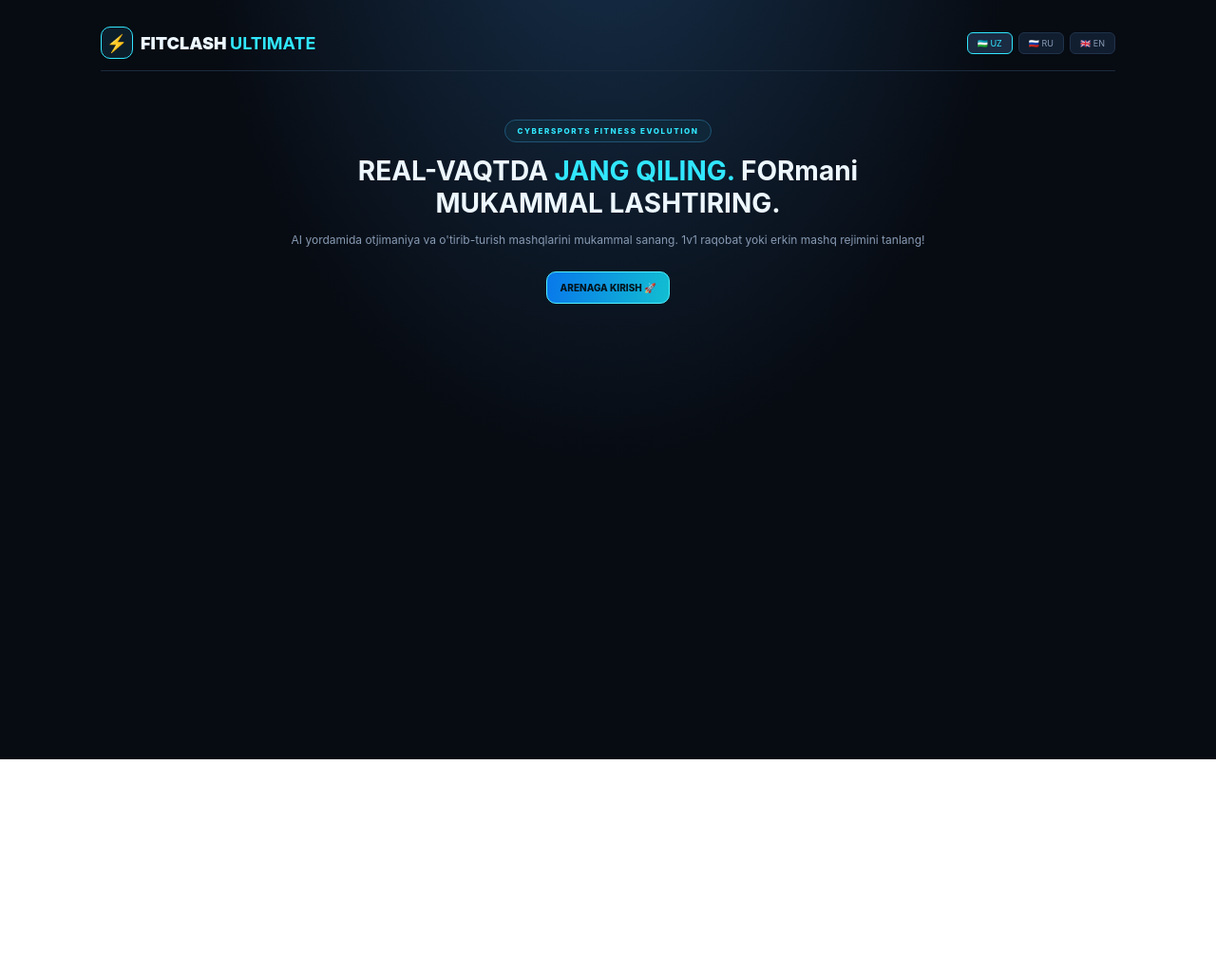
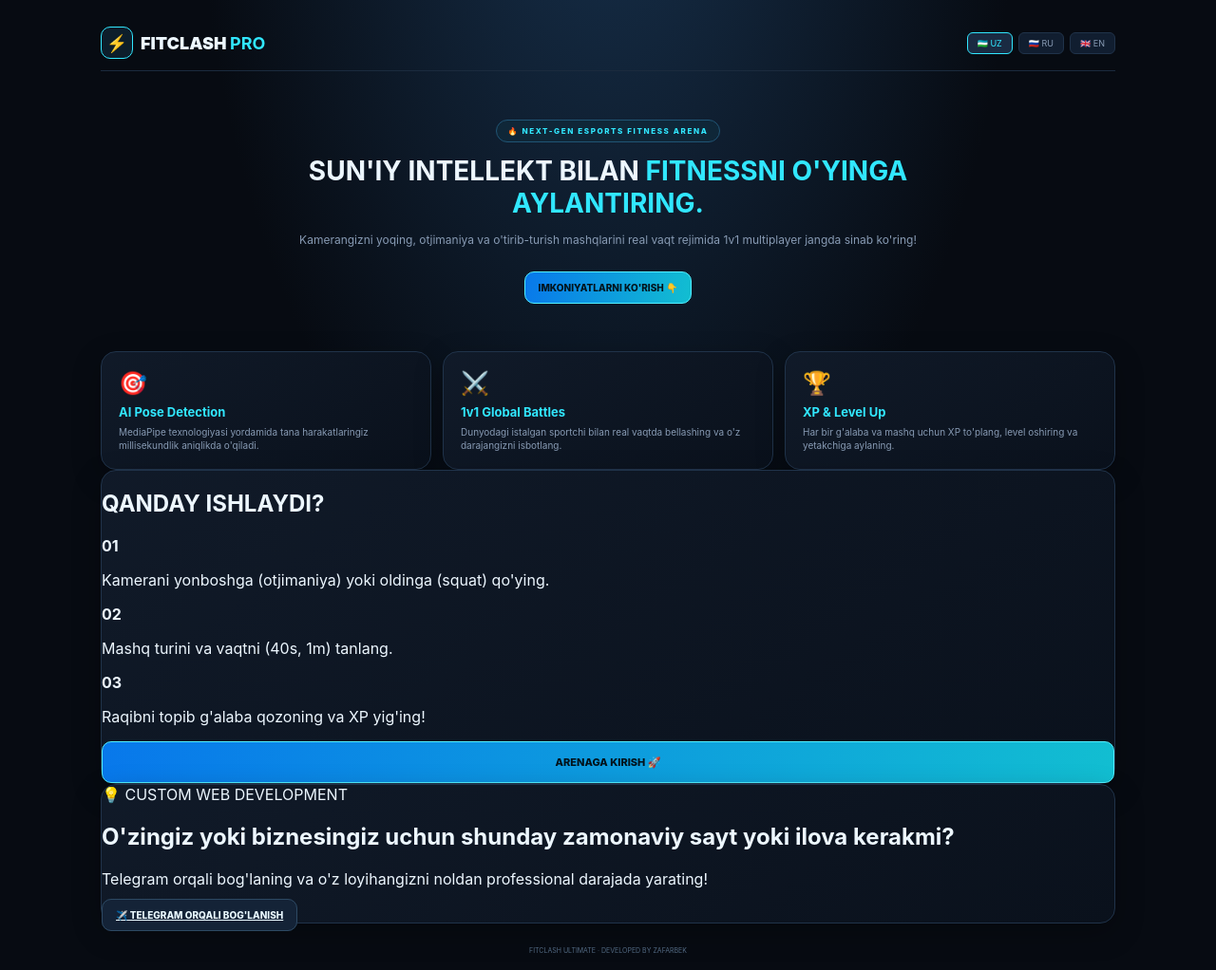
Before and after one commit to Zafarbekh/Fit-Clash-1v1, a website: page fitclash-1v1/public/index.html in a window 1280 px wide. Shown: the whole page at 95% size. Before the commit the page ends 800 px from the top, so only its background shows below. Drawn offline with nearby package versions, Linux system fonts and the light colour scheme; no server answers; a script that the page names is missing.

Commit message:
Update landing page content and structure

```diff
--- a/fitclash-1v1/public/index.html
+++ b/fitclash-1v1/public/index.html
@@ -13,10 +13,12 @@
 </head>
 <body>
 
-  <!-- ==================== 1. LANDING PAGE ==================== -->
+  <!-- ==================== 1. ULTRA-PRO LANDING PAGE (REKLAMA & BO'LIMLAR) ==================== -->
   <div id="landingPage" class="landing-container">
+
+    <!-- Navbar -->
     <nav class="landing-nav">
-      <div class="brand-logo"><span class="logo-icon">⚡</span><span>FITCLASH <b>ULTIMATE</b></span></div>
+      <div class="brand-logo"><span class="logo-icon">⚡</span><span>FITCLASH <b>PRO</b></span></div>
       <div class="lang-switch">
         <button class="lang-btn active" onclick="changeLanguage('uz')">🇺🇿 UZ</button>
         <button class="lang-btn" onclick="changeLanguage('ru')">🇷🇺 RU</button>
@@ -24,20 +26,65 @@
       </div>
     </nav>
 
+    <!-- 1-Bet: Hero (Asosiy Reklama) -->
     <header class="landing-hero">
-      <div class="hero-badge">CYBERSPORTS FITNESS EVOLUTION</div>
-      <h1 class="hero-title">REAL-VAQTDA <span>JANG QILING.</span> FORmani MUKAMMAL LASHTIRING.</h1>
-      <p class="hero-sub">AI yordamida otjimaniya va o'tirib-turish mashqlarini mukammal sanang. 1v1 raqobat yoki erkin mashq rejimini tanlang!</p>
-      <button class="btn primary hero-btn" id="openAuthBtn">ARENAGA KIRISH 🚀</button>
+      <div class="hero-badge">🔥 NEXT-GEN ESPORTS FITNESS ARENA</div>
+      <h1 class="hero-title">SUN'IY INTELLEKT BILAN <span>FITNESSNI O'YINGA AYLANTIRING.</span></h1>
+      <p class="hero-sub">Kamerangizni yoqing, otjimaniya va o'tirib-turish mashqlarini real vaqt rejimida 1v1 multiplayer jangda sinab ko'ring!</p>
+      <button class="btn primary hero-btn" onclick="scrollToSection('featuresSection')">IMKONIYATLARNI KO'RISH 👇</button>
     </header>
+
+    <!-- 2-Bet: Xususiyatlar (Features) -->
+    <section class="landing-features" id="featuresSection">
+      <div class="feature-card panel">
+        <div class="feat-icon">🎯</div>
+        <h3>AI Pose Detection</h3>
+        <p>MediaPipe texnologiyasi yordamida tana harakatlaringiz millisekundlik aniqlikda o'qiladi.</p>
+      </div>
+      <div class="feature-card panel">
+        <div class="feat-icon">⚔️</div>
+        <h3>1v1 Global Battles</h3>
+        <p>Dunyodagi istalgan sportchi bilan real vaqtda bellashing va o'z darajangizni isbotlang.</p>
+      </div>
+      <div class="feature-card panel">
+        <div class="feat-icon">🏆</div>
+        <h3>XP & Level Up</h3>
+        <p>Har bir g'alaba va mashq uchun XP to'plang, level oshiring va yetakchiga aylaning.</p>
+      </div>
+    </section>
+
+    <!-- 3-Bet: Qanday Ishlaydi? (How it works) -->
+    <section class="landing-steps panel">
+      <h2>QANDAY ISHLAYDI?</h2>
+      <div class="steps-grid">
+        <div class="step-item"><b>01</b><p>Kamerani yonboshga (otjimaniya) yoki oldinga (squat) qo'ying.</p></div>
+        <div class="step-item"><b>02</b><p>Mashq turini va vaqtni (40s, 1m) tanlang.</p></div>
+        <div class="step-item"><b>03</b><p>Raqibni topib g'alaba qozoning va XP yig'ing!</p></div>
+      </div>
+      <button class="btn primary big-btn start-arena-trigger" id="openAuthBtn">ARENAGA KIRISH 🚀</button>
+    </section>
+
+    <!-- 4-Bet: Portfolio & Telegram Bog'lanish (Siz so'ragan maxsus blok) -->
+    <section class="landing-promo-footer panel">
+      <div class="promo-content">
+        <span class="promo-badge">💡 CUSTOM WEB DEVELOPMENT</span>
+        <h2>O'zingiz yoki biznesingiz uchun shunday zamonaviy sayt yoki ilova kerakmi?</h2>
+        <p>Telegram orqali bog'laning va o'z loyihangizni noldan professional darajada yarating!</p>
+        <a href="https://t.me/Zafarbek_M" target="_blank" class="btn telegram-btn">
+          <span>✈️ TELEGRAM ORQALI BOG'LANISH</span>
+        </a>
+      </div>
+    </section>
+
+    <footer class="landing-footer-copy">FITCLASH ULTIMATE · DEVELOPED BY ZAFARBEK</footer>
   </div>
 
   <!-- ==================== 2. AUTH MODAL ==================== -->
   <div id="authModal" class="modal-backdrop hidden">
     <div class="modal panel auth-card">
       <div class="brand-logo center"><span class="logo-icon">⚡</span><span>FITCLASH</span></div>
-      <h2>PROFIL YARATISH</h2>
-      <p class="muted">Ismingiz va davlatingizni kiriting</p>
+      <h2>PROFIL YARATgari</h2>
+      <p class="muted">Arenaga kirish uchun ismingizni kiriting</p>
       <div class="form-group"><label>ISM / NICKNAME</label><input id="regName" maxlength="18" placeholder="CyberAthlete"></div>
       <div class="form-group"><label>YOSH</label><input id="regAge" type="number" min="7" max="99" value="18"></div>
       <div class="form-group"><label>DAVLAT</label>
@@ -85,7 +132,6 @@
       <section class="main-content-col">
         <div id="lobbySection" class="lobby-section">
 
-          <!-- Rejimlar -->
           <div class="panel mode-selector">
             <h3>MASHQ TURI</h3>
             <div class="mode-grid">
@@ -94,7 +140,6 @@
             </div>
           </div>
 
-          <!-- O'yin Rejimi & Vaqt sozlamalari -->
           <div class="panel match-controls">
             <h3>BELLASHUV / MASHQ SOZLAMASI</h3>
 
@@ -122,7 +167,7 @@
           </div>
         </div>
 
-        <!-- ==================== ARENA & CAMERA SECTION ==================== -->
+        <!-- ARENA & CAMERA SECTION -->
         <div id="arenaSection" class="arena-section hidden">
           <div class="panel scoreboard">
             <div class="fighter"><div class="fighter-avatar blue">YOU</div><div class="fighter-info"><b id="youName">Wanderer</b><small id="youCountry">🇺🇿 YOU</small></div><strong id="yourScore" class="score blue-text">00</strong></div>
@@ -145,7 +190,7 @@
               <div class="camera-prompt" id="cameraPrompt">
                 <div class="prompt-icon">📷</div>
                 <b>KAMERANI ULANG</b>
-                <p>Yonbosh holatda turing, tanangiz to'liq ko'rinsin.</p>
+                <p>Yonbosh (otjimaniya) yoki to'g'ri (squat) holatda turing.</p>
                 <button class="btn primary" id="enableCameraBtn">KAMERANI YOQISH</button>
               </div>
             </div>
@@ -166,5 +211,10 @@
 
   <script src="/socket.io/socket.io.js"></script>
   <script src="/app.js"></script>
+  <script>
+    function scrollToSection(id) {
+      document.getElementById(id).scrollIntoView({ behavior: 'smooth' });
+    }
+  </script>
 </body>
 </html>
```
